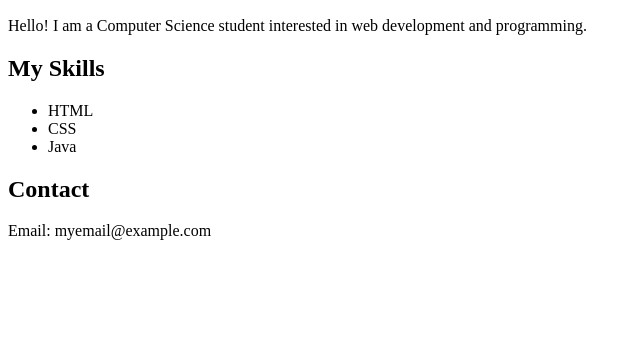
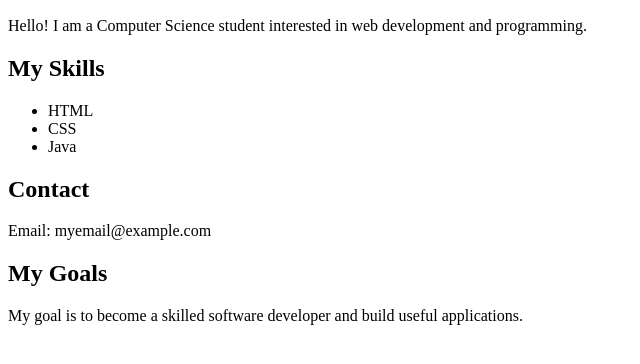
Before and after one commit to bernyalfia/Web_Dev_Lab, a plain HTML site: page index.html in a window 1280 px wide. Shown: the part 110-474 px from the top of the page, without its empty margins (0-640 px from the left). Drawn offline with Linux system fonts and the light colour scheme.

Commit message:
Add goals section to portfolio

```diff
--- a/index.html
+++ b/index.html
@@ -20,6 +20,11 @@
 
     <h2>Contact</h2>
     <p>Email: myemail@example.com</p>
+    <h2>My Goals</h2>
+<p>
+    My goal is to become a skilled software developer
+    and build useful applications.
+</p>
 
 </body>
 </html>
```
